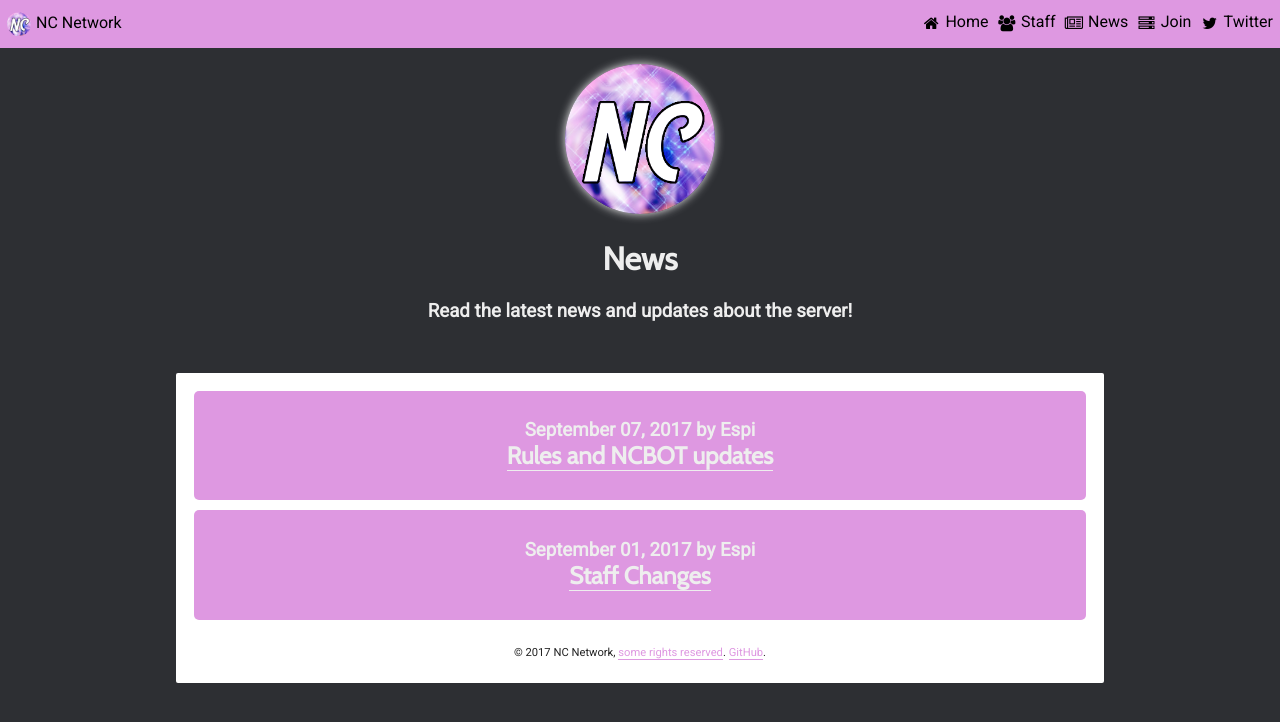
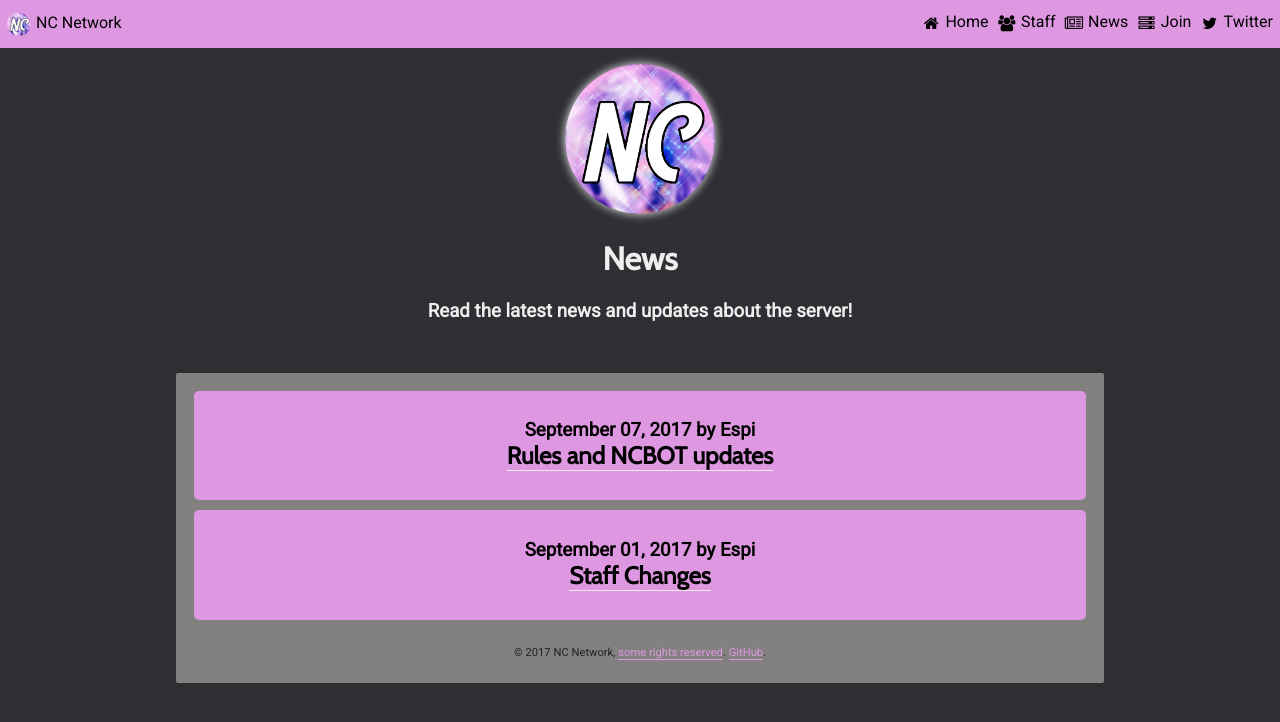
Before and after one commit to xwinbyte/NetskyWebsite, a Jekyll site: the page built from news.html, in a window 1280 px wide. Shown: the top 722 px of the page. Built offline with Jekyll 4.4.1, drawn with Linux system fonts in a browser that asks for light colours.

Commit message:
Update style.scss

```diff
--- a/css/style.scss
+++ b/css/style.scss
@@ -100,7 +100,7 @@ main {
   max-width: 57em;
   margin: 0 auto;
   padding: 0.5em;
-  background-color: #fff;
+  background-color: #828180;
   color: #222;
   border-radius: 2px;
 }
@@ -165,7 +165,7 @@ article {
 .rule,
 article {
   background-color: $secondary;
-  color: #eee;
+  color: #000;
   margin: 10px;
   text-align: center;
   transition: transform 0.2s;
@@ -184,7 +184,7 @@ article {
 
 .rule a,
 article a {
-  color: #eee;
+  color: #000;
   border-bottom: 1px solid #eee;
 }
 
```
